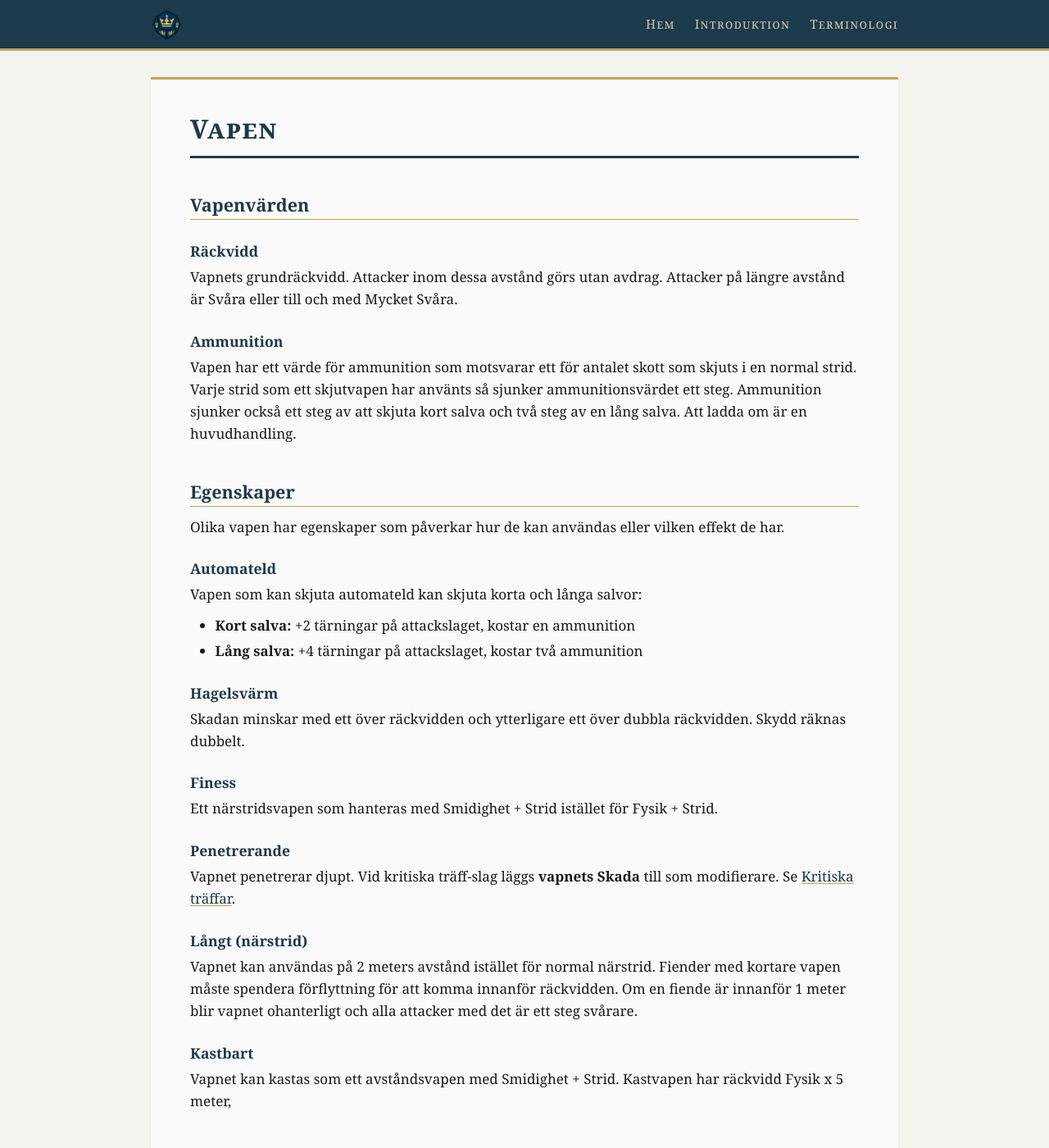
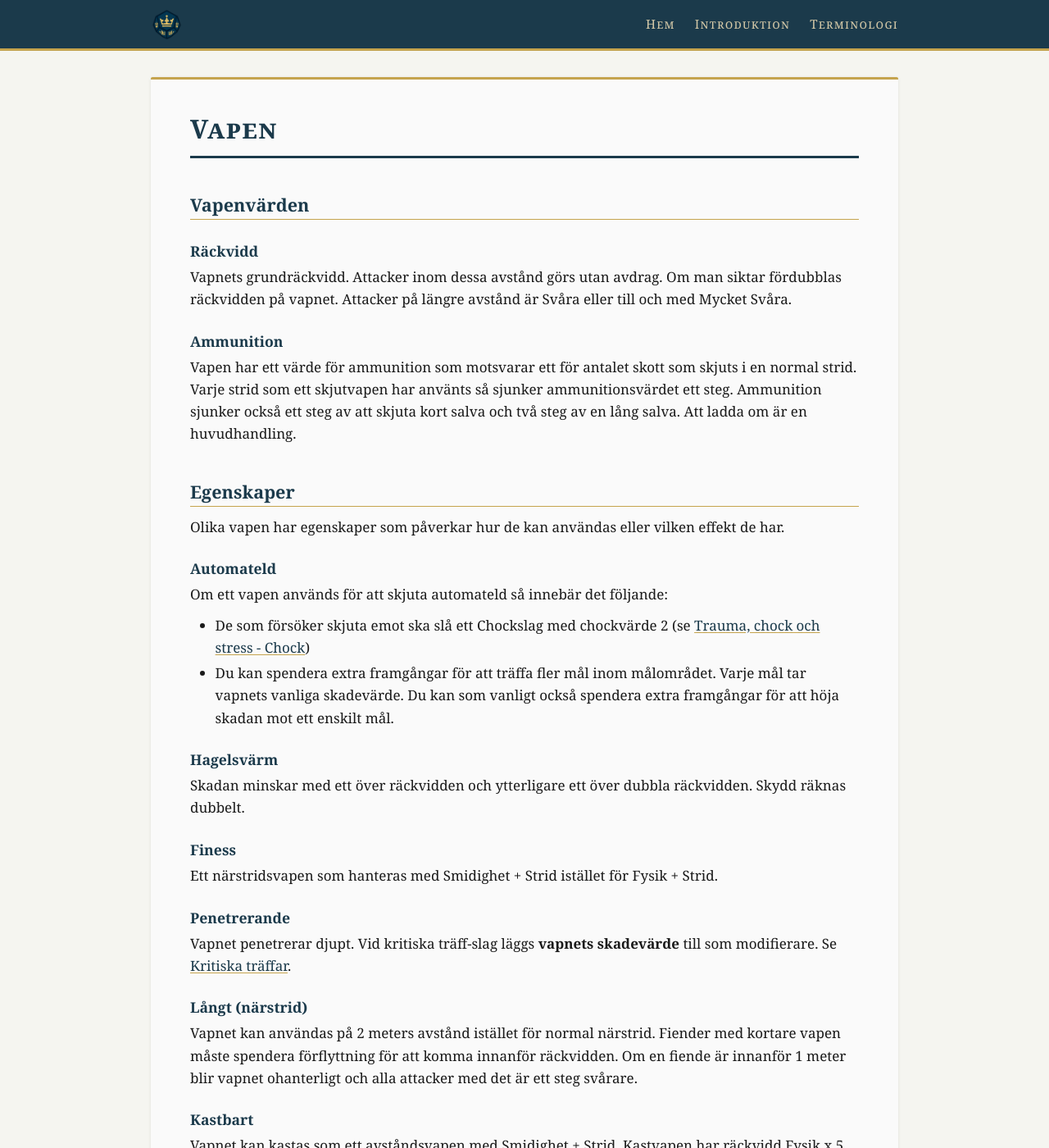
Before and after one commit to ulmus/Riket, a Jekyll site: the page built from Regler/Vapen.md, in a window 1280 px wide and 1400 px high. Shown: the whole window at 82% size. Built offline with Jekyll 4.4.1, drawn with Linux system fonts in a browser that asks for light colours; our own code applies the rules of GitHub Pages for plain Markdown files; some of the changed text lies outside the part shown.

Commit message:
Updating damage rules for new damage

```diff
--- a/Regler/Vapen.md
+++ b/Regler/Vapen.md
@@ -4,7 +4,7 @@
 
 ### Räckvidd
 
-Vapnets grundräckvidd. Attacker inom dessa avstånd görs utan avdrag. Attacker på längre avstånd är Svåra eller till och med Mycket Svåra.
+Vapnets grundräckvidd. Attacker inom dessa avstånd görs utan avdrag. Om man siktar fördubblas räckvidden på vapnet. Attacker på längre avstånd är Svåra eller till och med Mycket Svåra.
 
 ### Ammunition
 Vapen har ett värde för ammunition som motsvarar ett för antalet skott som skjuts i en normal strid. Varje strid som ett skjutvapen har använts så sjunker ammunitionsvärdet ett steg. Ammunition sjunker också ett steg av att skjuta kort salva och två steg av en lång salva. Att ladda om är en huvudhandling.
@@ -15,10 +15,9 @@ Olika vapen har egenskaper som påverkar hur de kan användas eller vilken effek
 
 ### Automateld
 
-Vapen som kan skjuta automateld kan skjuta korta och långa salvor:
-
-- **Kort salva:** +2 tärningar på attackslaget, kostar en ammunition
-- **Lång salva:** +4 tärningar på attackslaget, kostar två ammunition
+Om ett vapen används för att skjuta automateld så innebär det följande:
+- De som försöker skjuta emot ska slå ett Chockslag med chockvärde 2 (se [[Trauma, chock och stress#Chock]])
+- Du kan spendera extra framgångar för att träffa fler mål inom målområdet. Varje mål tar vapnets vanliga skadevärde. Du kan som vanligt också spendera extra framgångar för att höja skadan mot ett enskilt mål.
 
 ### Hagelsvärm
 
@@ -30,7 +29,7 @@ Ett närstridsvapen som hanteras med Smidighet + Strid istället för Fysik + St
 
 ### Penetrerande
 
-Vapnet penetrerar djupt. Vid kritiska träff-slag läggs **vapnets Skada** till som modifierare. Se [[Kritiska träffar]].
+Vapnet penetrerar djupt. Vid kritiska träff-slag läggs **vapnets skadevärde** till som modifierare. Se [[Kritiska träffar]].
 
 ### Långt (närstrid)
 
@@ -38,7 +37,7 @@ Vapnet kan användas på 2 meters avstånd istället för normal närstrid. Fien
 
 ### Kastbart
 
-Vapnet kan kastas som ett avståndsvapen med Smidighet + Strid. Kastvapen har räckvidd Fysik x 5 meter,
+Vapnet kan kastas som ett avståndsvapen med Smidighet + Strid. Kastvapen har räckvidd Fysik x 5 meter.
 
 ## Avståndsvapen
 
```
Also changed, not shown: other parts of Regler/Vapen.md (+3 -7 lines), Regler/Särskilda situationer.md (+51 -44 lines).
